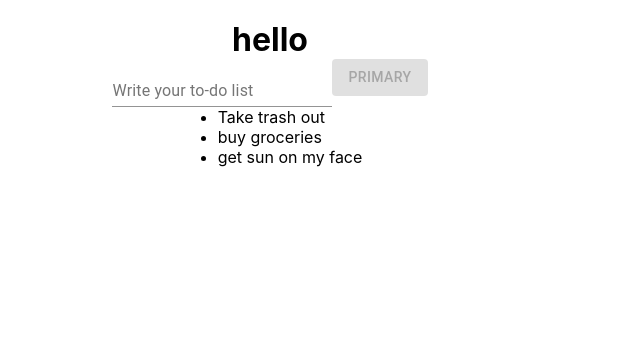
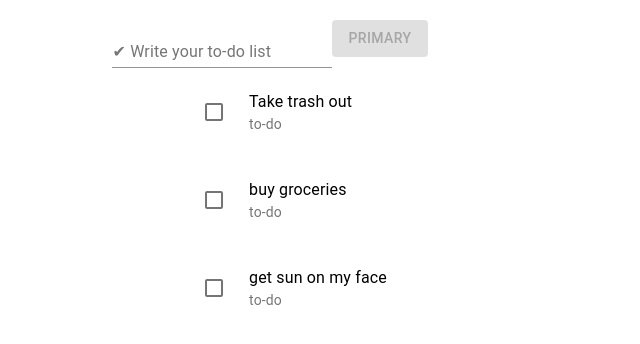
Before and after one commit to MarinaAreias/todo-app, a React (Create React App) app: page / in a window 1280 px wide. Shown: the top 344 px of the page, without its empty margins (0-640 px from the left). Built offline with nearby package versions, Linux system fonts and the light colour scheme.

Commit message:
created Todo components
-imported props
- used  material Ui:: List

-and installed firebase
npm i firebase

```diff
--- a/src/App.js
+++ b/src/App.js
@@ -2,6 +2,7 @@ import React, { useState } from "react";
 import "./App.css";
 import Button from "@material-ui/core/Button";
 import { FormControl, InputLabel, Input } from "@material-ui/core";
+import Todo from "./Todo";
 
 function App() {
   const [todos, setTodos] = useState([
@@ -20,12 +21,11 @@ function App() {
   };
   return (
     <div className="app">
-      <h1>hello</h1>
       {/* we need to add onChange or it does not type */}
       {/* the <form> tag allows for accessibility */}
       <form>
         <FormControl>
-          <InputLabel>Write your to-do list</InputLabel>
+          <InputLabel>✔ Write your to-do list</InputLabel>
           <Input
             value={input}
             onChange={(event) => setInput(event.target.value)}
@@ -45,7 +45,7 @@ function App() {
       </form>
       <ul>
         {todos.map((todo) => (
-          <li>{todo}</li>
+          <Todo text={todo} />
         ))}
       </ul>
     </div>
--- /dev/null
+++ b/src/Todo.css
@@ -0,0 +1,3 @@
+.todo__list {
+  text-align: center;
+}
--- /dev/null
+++ b/src/Todo.js
@@ -0,0 +1,22 @@
+import React from "react";
+
+import {
+  List,
+  ListItem,
+  ListItemText,
+  ListItemIcon,
+  Checkbox,
+} from "@material-ui/core";
+
+export default function Todo(props) {
+  return (
+    <List className="todo__list">
+      <ListItem>
+        <ListItemIcon>
+          <Checkbox />
+        </ListItemIcon>
+        <ListItemText primary={props.text} secondary="to-do" />
+      </ListItem>
+    </List>
+  );
+}
```
Also changed, not shown: src/firebase.js (added, +14 -0 lines), 1 other file (tests, documents, lock files or other folders).
